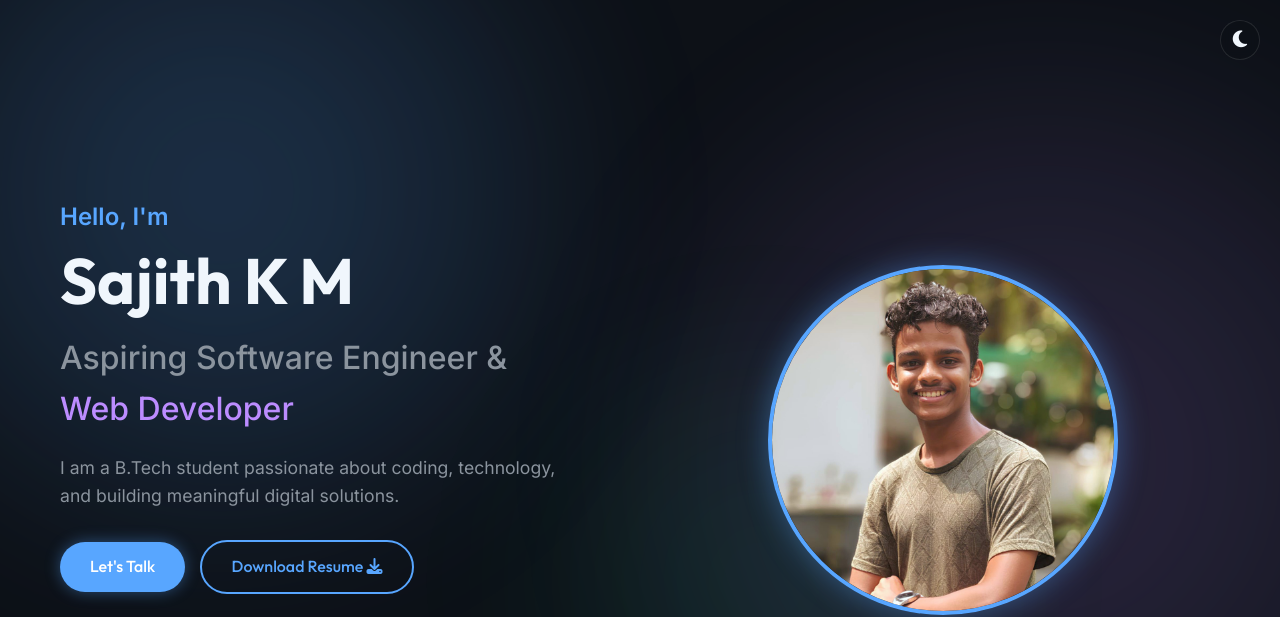
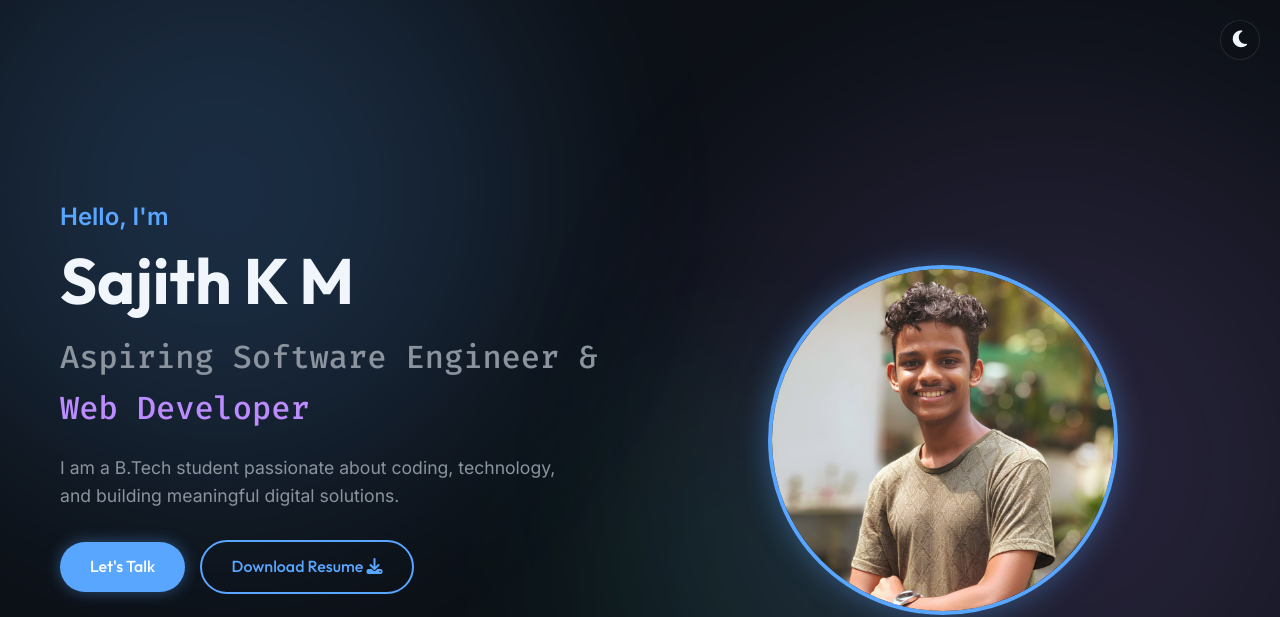
Before and after one commit to sajith-k-m/portfolio, a plain HTML site: page index.html in a window 1280 px wide. Shown: the top 617 px of the page. Drawn offline with nearby package versions, Linux system fonts and the light colour scheme.

Commit message:
Update font to Fira Code for role text

```diff
--- a/assets/css/style.css
+++ b/assets/css/style.css
@@ -337,6 +337,7 @@
 }
 
 .role {
+    font-family: 'Fira Code', monospace;
     font-size: 2rem;
     color: var(--text-secondary);
     margin-bottom: 20px;
--- a/index.html
+++ b/index.html
@@ -23,7 +23,7 @@
     <link rel="preconnect" href="https://fonts.googleapis.com">
     <link rel="preconnect" href="https://fonts.gstatic.com" crossorigin>
     <link
-        href="https://fonts.googleapis.com/css2?family=Inter:wght@300;400;500;600;700&family=Outfit:wght@300;400;500;600;700;800&display=swap"
+        href="https://fonts.googleapis.com/css2?family=Fira+Code:wght@300;400;500;600;700&family=Inter:wght@300;400;500;600;700&family=Outfit:wght@300;400;500;600;700;800&display=swap"
         rel="stylesheet">
 
     <!-- Font Awesome -->
```
